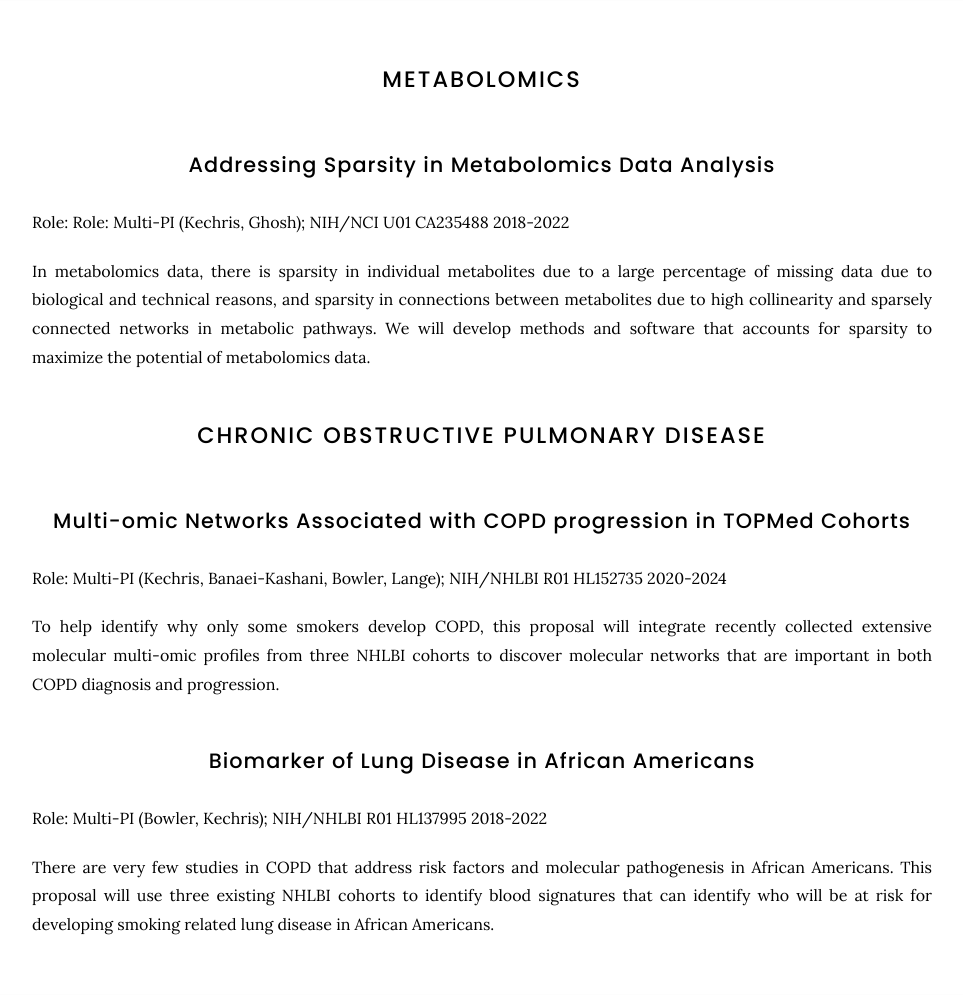
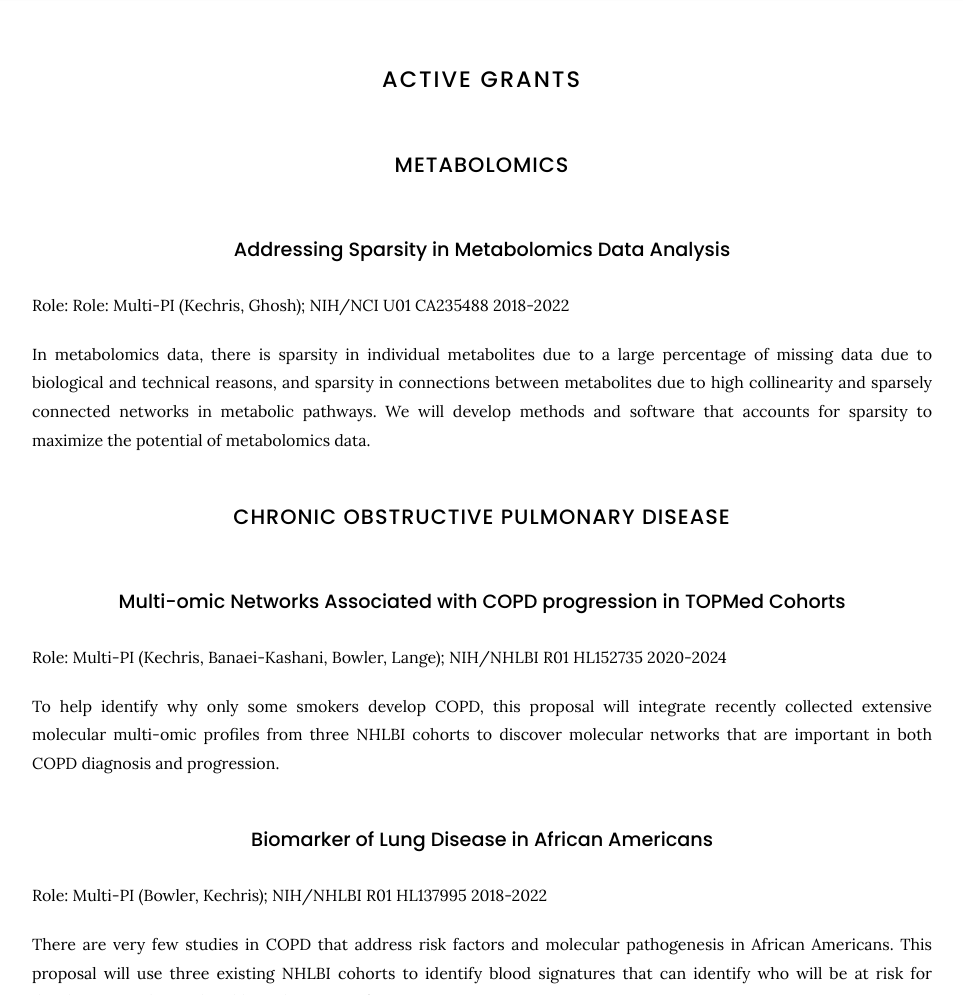
Before and after one commit to KechrisLab/kechrislab.github.io, a Jekyll site: the page built from grants/index.md, in a window 1280 px wide, cut to the strip 160-1155 px from the top of the page. Shown: the whole strip, without its empty margins (158-1121 px from the left). Built offline with Jekyll 4.4.1, drawn with Linux system fonts in a browser that asks for light colours.

Commit message:
Update index.md

```diff
--- a/grants/index.md
+++ b/grants/index.md
@@ -11,9 +11,11 @@ header-dark: false
 footer-dark: false
 ---
 
-# METABOLOMICS
+# ACTIVE GRANTS
 
-## Addressing Sparsity in Metabolomics Data Analysis
+## METABOLOMICS
+
+### Addressing Sparsity in Metabolomics Data Analysis
 Role: Role: Multi-PI (Kechris, Ghosh); NIH/NCI U01 CA235488 2018-2022
 
 In metabolomics data, there is sparsity in individual metabolites due to a large percentage of missing data due to biological and technical reasons,
@@ -21,16 +23,16 @@ and sparsity in connections between metabolites due to high collinearity and spa
  We will develop methods and software that accounts for sparsity to maximize the potential of metabolomics data.
 
 
-# CHRONIC OBSTRUCTIVE PULMONARY DISEASE
+## CHRONIC OBSTRUCTIVE PULMONARY DISEASE
 
-## Multi-omic Networks Associated with COPD progression in TOPMed Cohorts
+### Multi-omic Networks Associated with COPD progression in TOPMed Cohorts
 Role: Multi-PI (Kechris, Banaei-Kashani, Bowler, Lange); NIH/NHLBI R01 HL152735 2020-2024
 
 To help identify why only some smokers develop COPD, this proposal will integrate recently collected extensive
 molecular multi-omic profiles from three NHLBI cohorts to discover molecular networks that are important in both
 COPD diagnosis and progression.
 
-## Biomarker of Lung Disease in African Americans
+### Biomarker of Lung Disease in African Americans
 Role: Multi-PI (Bowler, Kechris); NIH/NHLBI R01 HL137995 2018-2022
 
 There are very few studies in COPD that address risk factors and molecular pathogenesis in African Americans.
```
